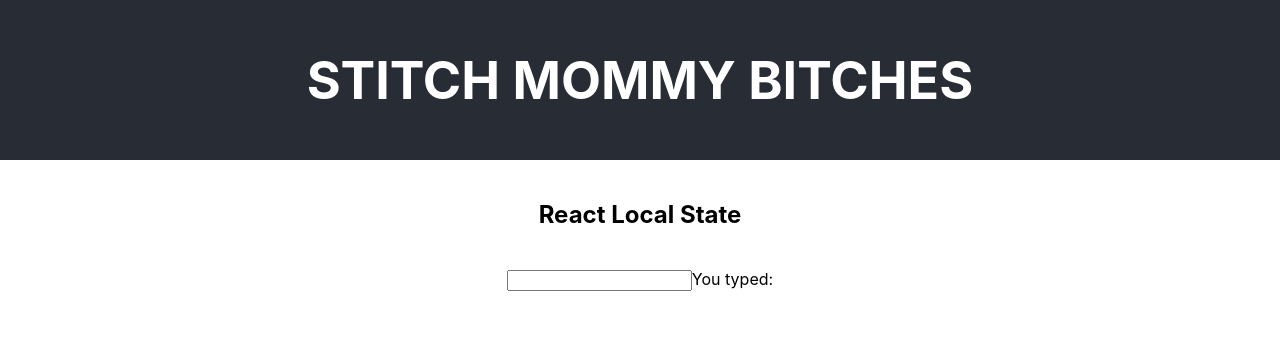
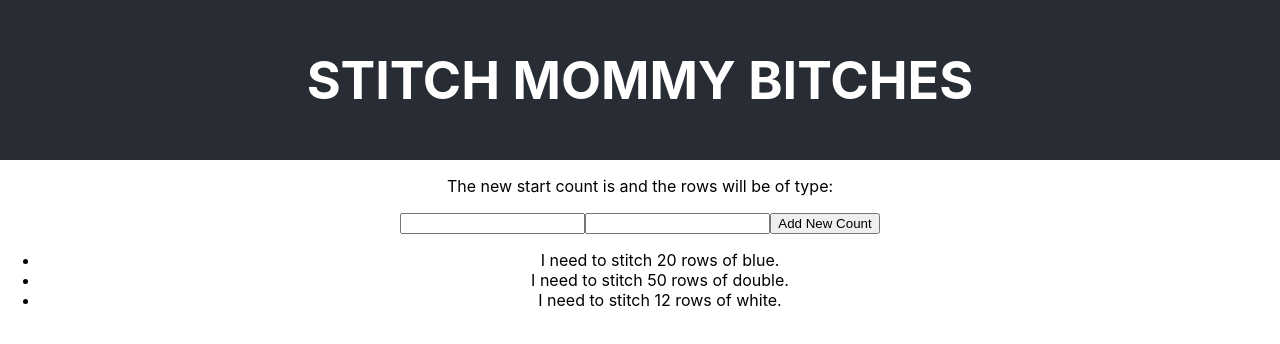
Before and after one commit to kitkogan/stitch-mommy2, a React (Create React App) app: page / in a window 1280 px wide. Shown: the top 344 px of the page. Built offline with nearby package versions, Linux system fonts and the light colour scheme.

Commit message:
add inputs and map new count to DOM

```diff
--- a/src/App.js
+++ b/src/App.js
@@ -4,23 +4,57 @@ import Header from './components/Header/Header';
 
 class App extends Component {
   state = {
-    user: ''
+    newCount: {
+      type: '',
+      startcount: '',
+    },
+    countList: [
+      {type: 'blue', startcount: 20},
+      {type: 'double', startcount: 50},
+      {type: 'white', startcount: 12},
+    ],
+  };
+
+  handleChangeFor = (event, propertyName) => {
+    console.log(event.target.value);
+    this.setState({
+      newCount: {
+        ...this.state.newCount,
+        [propertyName]: event.target.value,
+      }
+    });
   }
 
-  handleChange = (event) => {
-    console.log(event.target.value);
-    this.setState({user: event.target.value});
+  handleSubmit = (event) => {
+    event.preventDefault();
+    console.log('submitted!!');
+    this.setState({
+      newCount: {
+        type: '',
+        startcount: '',
+      },
+      countList: [...this.state.countList, this.state.newCount],
+    });
   }
+
   render() {
     return (
       <div className="App">
-      <Header />
-        <br/>
-        <h2>React Local State</h2>
-        <br/>
-        <input onChange={this.handleChange} />
-        You typed: {this.state.user}
+        <Header />
+        <p>The new start count is {this.state.newCount.startcount} and the rows will be of type: {this.state.newCount.type}</p>
 
+        <form onSubmit={this.handleSubmit}>
+          <input value={this.state.newCount.type} onChange={(event) => this.handleChangeFor(event, 'type')} />
+          <input value={this.state.newCount.startcount} onChange={(event) => this.handleChangeFor(event, 'startcount')} />
+          <input type="submit" value="Add New Count" />
+        </form>
+        <ul>
+          { this.state.countList.map( count =>
+            <li ley={count.type}>
+              I need to stitch {count.startcount} rows of {count.type}.
+            </li>
+          )}
+        </ul>
       </div>
     );
   }
```
